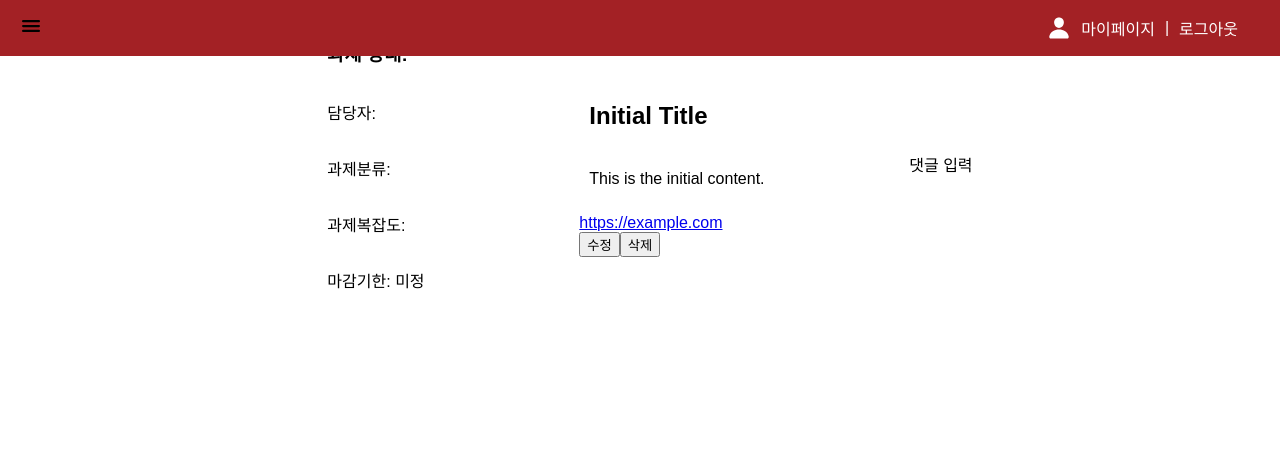
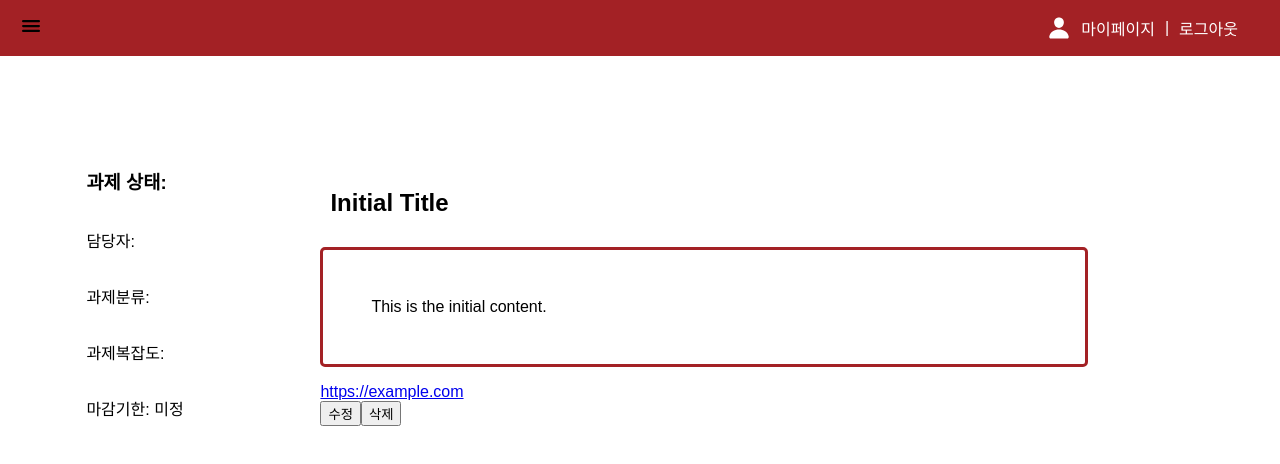
Before and after one commit to Seolseol333/hyein, a React (Create React App) app: page /AssignmentDetail in a window 1280 px wide. Shown: the top 464 px of the page. Built offline with nearby package versions, Linux system fonts and the light colour scheme.

Commit message:
assignmentdetail modify please merge this one

```diff
--- a/src/pages/AssignmentDetail/AssignmentDetail.css
+++ b/src/pages/AssignmentDetail/AssignmentDetail.css
@@ -73,36 +73,46 @@ body {
         box-sizing: border-box;
     }
 
-    .As-detail main {
-        display: flex;
-        flex-direction: row;
-        justify-content: space-around;
-        align-items: center;
+    .container {
+        max-width: 1000px;
+        width: 100vw;
     }
 
     .view {
-        width: 100vh;
+        margin-right: auto;
+        flex-direction: row;
+        justify-content:flex-start;
+        align-items: center;
+        margin-top: 100px;
         display: flex;
-        flex-direction: row;
-        justify-content: space-around;
-        align-items: center;
-
     }
 
     .inform {
         display: flex;
         flex-direction: column;
-        padding: 20px;
+        padding: 3em;
+        margin-left: 3vw;
+        min-width: 250px;
     }
 
-    .substance h2, .substance p {
+    .substance {
+       padding: 2em;
+       margin-right:auto;
+       margin-left: auto;
+    }
+
+    .substance h2{
         padding: 10px;
     }
 
-    .white-box {
-        display: flex;
-        width: 310px;
+    .substance p {
+        width: 60vw;
+        border-color: #A32125;
+        border-radius: 5px;
+        border-style: solid;
+        padding: 3em;
     }
+
 
     .editable-post {
         background-color: #f0f0f0;
@@ -112,10 +122,22 @@ body {
         margin: 20px auto;
     }
 
-    .editable-post .setting {
+    .edit {
+        margin-right: auto;
+        flex-direction: column;
+        justify-content:flex-start;
+        align-items: center;
+        margin-top: 100px;
         display: flex;
-        justify-content: space-between;
-        margin-bottom: 10px;
+    }
+
+    .setting {
+        flex-direction: row;
+        display: flex;
+    }
+
+    .text-input {
+
     }
 
     .editable-post .setting select,
@@ -139,10 +161,10 @@ body {
 
     .editable-post .button-row {
         display: flex;
-        justify-content: flex-end;
+
     }
 
     .editable-post button {
         padding: 5px 10px;
-        margin-left: 10px;
+        margin-right: auto;
     }
--- a/src/pages/AssignmentDetail/AssignmentDetail.js
+++ b/src/pages/AssignmentDetail/AssignmentDetail.js
@@ -68,10 +68,10 @@ function AssignmentDetail() {
                     <p>aa</p>
                 </div>
             </aside>
-            <main>
+            <div className="container">
                 <div editable-post>
                     {isEditing ? (
-                        <div>
+                        <div className="edit">
                             <div className="setting">
                                 <select
                                 name="role"
@@ -141,13 +141,13 @@ function AssignmentDetail() {
                     ) : (
                         <div className="view">
 
-                            <div className="inform">
+                            <aside className="inform">
                                 <h3>과제 상태:</h3>
                                 <p>담당자: {dropdownValues.dropdown1}</p>
                                 <p>과제분류: {dropdownValues.dropdown2}</p>
                                 <p>과제복잡도: {dropdownValues.dropdown3}</p>
                                 <p>마감기한: {deadline ? new Date(deadline).toLocaleDateString() : '미정'}</p>
-                            </div>
+                            </aside>
                             <div className="substance">
                                 <h2>{title}</h2>
                                 <p>{content}</p>
@@ -171,15 +171,13 @@ function AssignmentDetail() {
                                     <button onClick={handleDelete}>삭제</button>
                                 </div>
                             </div>
-                            <div className="comment">
-                                <p>댓글 입력</p>
-                            </div>
+
                         </div>
                         )}
                 </div>
 
 
-            </main>
+            </div>
         </div>
 
     );
```
